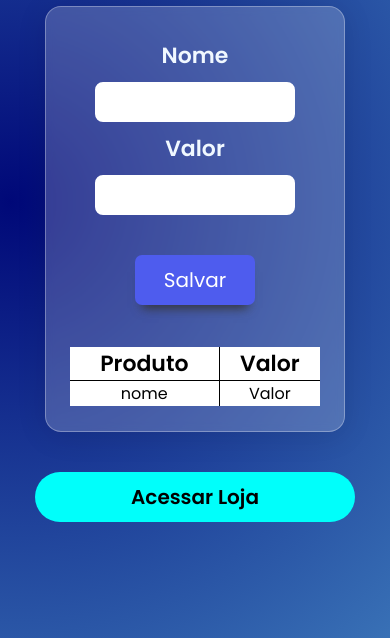
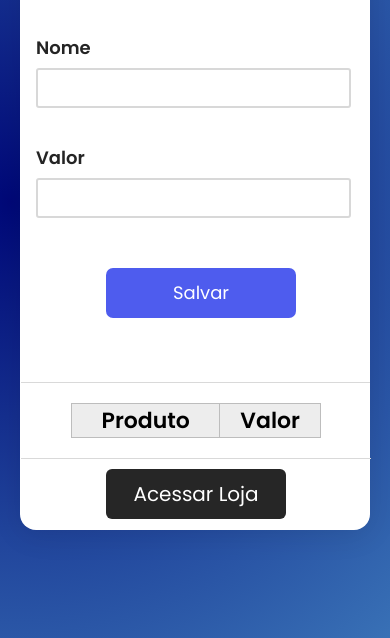
Before and after one commit to bvictor-a/Formulario, a plain HTML site: page index.html in a window 390 px wide. Shown: the part 206-844 px from the top of the page. Drawn offline with Linux system fonts and the light colour scheme.

Commit message:
feat: Estilização Css do Formulario

```diff
--- a/index.html
+++ b/index.html
@@ -13,9 +13,10 @@
 </head>
 
 <body>
-   <h1>Cadastro de Produtos</h1>
+
 
    <main>
+      <h1>Cadastro de Produtos</h1>
       <form action="">
          <label for="nomeProduto">Nome</label>
          <input id="campoNome" name="nomeProduto" type="text">
@@ -33,16 +34,15 @@
             </tr>
          </thead>
          <tbody>
-            <tr>
-               <td>nome</td>
-               <td>Valor</td>
-            </tr>
+            <tr></tr>
          </tbody>
       </table>
 
-      <br>
+      <div class="btn-info">
+         <a href="./infoLoja.html" target="_blank" rel="noopener noreferrer"> Acessar Loja</a>
+      </div>
    </main>
-   <a href="./infoLoja.html" target="_blank" rel="noopener noreferrer"> Acessar Loja</a>
    <script src="script.js"></script>
 </body>
+
 </html>
--- a/script.js
+++ b/script.js
@@ -4,12 +4,14 @@ function inserirDados() {
    var campoValor = document.getElementById('campoValor');
 
    if (campoTexto.value == '' | campoValor.value == '') {
-      alert("Nenhum dado inserido")
-   }
+      alert("Nome ou valor não inserido")
 
-   let tabela = document.getElementById('tableDados');
+   } else {
 
-   const novaLinha = tabela.insertRow();
+      let table = document.getElementById('tableDados');
+      let tableHeight = document.getElementById('tableDados').clientHeight;
+      if (tableHeight < 380) {
+         const novaLinha = table.insertRow();
 
          const celula1 = novaLinha.insertCell();
          const celula2 = novaLinha.insertCell();
@@ -19,4 +21,9 @@ function inserirDados() {
 
          campoTexto.value = '';
          campoValor.value = '';
+      } else {
+         alert("Numero máximo de produtos Atingido")
       }
+   }
+
+}
--- a/style.css
+++ b/style.css
@@ -20,21 +20,26 @@ body {
 }
 
 h1 {
-   text-align: center;
-   margin: 20px;
-   color: white;
+   display: flex;
+   align-items: center;
+   justify-content: center;
+   grid-area: title;
+   border-bottom: 1px solid #d9d9d9;
+   color: rgb(41, 41, 41);
 }
 
 main {
    width: 800px;
-   height: 500px;
+   height: 580px;
 
-   display: flex;
-   flex-direction: row;
-   align-items: center;
-   justify-content: space-between;
+   display: grid;
+   grid-template-columns: 1fr 1fr;
+   grid-template-rows: 80px 420px auto;
+   grid-template-areas: "title title"
+      "form table"
+      "link link";
 
-   background: rgba(255, 255, 255, 0.2);
+   background: rgb(255, 255, 255);
    border-radius: 16px;
    box-shadow: 0 4px 30px rgba(0, 0, 0, 0.1);
    backdrop-filter: blur(5px);
@@ -44,111 +49,177 @@ main {
 }
 
 form {
-   width: 360px;
-   height: 320px;
-
+   width: 400px;
+   height: 420px;
+   grid-area: form;
    display: flex;
    flex-direction: column;
    justify-content: center;
-   align-items: center;
-
+   border-right: 1px solid #d9d9d9;
+   padding: 20px 30px 0 30px;
 }
 
 label {
-   font-size: 22px;
+   font-size: 18px;
    font-weight: 700;
-   margin: 10px;
-   color: aliceblue;
+   margin-top: 30px;
+   line-height: 40px;
+   color: #242424;
+}
+
+input[type="text"],
+input[type="number"] {
+   width: 320px;
+   height: 40px;
+   border-radius: 3px;
+   padding: 8px;
+   outline: none;
+   border: 2px solid rgb(216, 216, 216);
+   font-size: 16px;
+   font-weight: 400;
+   caret-color: rgb(119, 119, 119);
+   color: rgb(76, 73, 73);
+   font-family: var(--font-family);
+   transition: all 0.2s;
+}
+
+input[type="text"]:focus,
+input[type="number"]:focus {
+   border-color: rgb(82, 82, 82);
+}
+
+input[type="text"]:hover,
+input[type="number"]:hover {
+   box-shadow: 0 5px 10px -7px rgb(164, 164, 164);
+}
+
+input[type="button"] {
+   width: 190px;
+   height: 50px;
+   margin: auto 70px;
+
+   border: none;
+   border-radius: 7px;
+   text-align: center;
+   font-family: var(--font-family);
+   font-size: 18px;
+   cursor: pointer;
+   background-color: #4e5cee;
+   color: white;
+}
+
+input[type="button"]:hover {
+   border: 1px solid white;
+   background-color: #6b77fa;
 }
 
 table {
-   width: 325px;
-   max-height: 450px;
+   border: 1px solid rgb(189, 189, 189);
+   width: 280px;
+   height: 20px;
+   max-height: 390px;
+   margin: 20px auto;
+   grid-area: table;
    border-collapse: collapse;
    background-color: white;
    border-spacing: 5px;
 }
 
+thead {
+   background-color: rgb(237, 237, 237);
+   border-bottom: 1px solid rgb(189, 189, 189);
+}
+
 th {
-   border-bottom: 1px solid;
    font-size: 22px;
 }
 
 th:first-child,
 td:first-child {
-   border-right: 1px solid;
+   border-right: 1px solid rgb(189, 189, 189);
 }
 
 td {
    text-align: center;
 }
 
+tr {
+   border: 1px solid rgb(189, 189, 189)
+}
+
+.btn-info {
+   border-top: 1px solid #d9d9d9;
+   padding: 10px;
+   grid-area: link;
+   display: flex;
+   flex-direction: row;
+   justify-content: center;
+   align-items: end;
+}
+
 a {
-   margin-top: 40px;
-   margin-bottom: 40px;
-   width: 800px;
+   width: 180px;
    height: 50px;
 
+
    display: flex;
+   /* lembrar de uxar o mixin junto com btn info */
+   flex-direction: row;
    justify-content: center;
    align-items: center;
 
 
-   background-color: #00fffb;
-   border-radius: 100px;
+   background-color: #262626;
+   border-radius: 6px;
    font-size: 20px;
    text-decoration: none;
-   color: rgb(0, 0, 0);
-   font-weight: 700;
+   color: rgb(255, 255, 255);
+
 
    font-family: var(--font-family);
 
 }
 
-input[type="text"],
-input[type="number"] {
-   width: 200px;
-   height: 40px;
-   border-radius: 8px;
-   outline: none;
-   padding: 8px;
-   border: 2px solid rgb(255, 255, 255);
-   font-size: 16px;
-   font-weight: 400;
-   caret-color: rgb(119, 119, 119);
-   color: rgb(76, 73, 73);
-   font-family: var(--font-family);
+a:hover {
+   transition: all 0.5s;
+   border: 1px solid black;
+   background-color: white;
+   color: #000000;
 }
 
-
-input[type="button"] {
-   width: 120px;
-   height: 50px;
-   border: none;
-   border-radius: 7px;
-   text-align: center;
-   margin-top: 40px;
-   font-family: var(--font-family);
-   font-size: 20px;
-   cursor: pointer;
-   background-color: #4e5cee;
-   color: white;
-   box-shadow: 0 10px 10px -7px rgb(53, 53, 53);
-}
-
-input[type="button"]:hover {
-   border: 1px solid white;
-   transition: all 0.5s;
-   transform: scale(1.1);
-   background-color: #6b77fa;
+@media (min-width: 825px) {
+   main {
+      margin: 30px;
+   }
 }
 
 @media (min-width: 677px) and (max-width: 825px) {
    main {
+      margin: 30px;
       width: 70vw;
       min-width: 400px;
       height: auto;
-      flex-direction: column;
+      grid-template-columns: 1fr;
+      grid-template-rows: 80px 420px auto auto;
+      grid-template-areas: "title"
+         "form"
+         "table"
+         "link";
+   }
+
+   form {
+      width: 100%;
+      border-right: 0;
+      border-bottom: 1px solid #d9d9d9;
+   }
+
+   input[type="text"],
+   input[type="number"] {
+      width: 100%;
+   }
+
+   input[type="button"] {
+      margin: auto;
    }
 
    a {
@@ -159,32 +230,78 @@ input[type="button"]:hover {
 
 @media (min-width: 480px) and (max-width: 677px) {
    main {
+      margin: 30px;
       width: 50vw;
       min-width: 400px;
       height: auto;
-      flex-direction: column;
+      grid-template-columns: 1fr;
+      grid-template-rows: 80px 420px auto auto;
+      grid-template-areas: "title"
+         "form"
+         "table"
+         "link";
+
+   }
+
+   h1 {
+      font-size: 28px;
+   }
+
+   form {
+      width: 399px;
+      border-right: 0;
+      border-bottom: 1px solid #d9d9d9;
+   }
+
+   input[type="text"],
+   input[type="number"] {
+      width: 340px;
    }
 
    a {
-      width: 360px;
+      width: 250px;
    }
 }
 
 @media (min-width: 320px) and (max-width: 480px) {
    main {
-      width: 20vw;
-      min-width: 300px;
+      margin: 30px;
+      width: 350px;
       height: auto;
-      flex-direction: column;
+      grid-template-columns: 1fr;
+      grid-template-rows: 80px 400px auto auto;
+      grid-template-areas: "title"
+         "form"
+         "table"
+         "link";
+
    }
 
-   a {
-      width: 320px;
+   .btn-info {
+      width: 350px;
+   }
+
+   h1 {
+      width: 349px;
+      font-size: 24px;
+   }
+
+   input[type="text"],
+   input[type="number"] {
+      width: 315px;
+   }
+
+   form {
+      width: 349px;
+      height: 400px;
+      border-right: 0;
+      border-bottom: 1px solid #d9d9d9;
+      padding: 15px;
    }
 
    table {
-      margin-top: 20px;
       width: 250px;
    }
 
+
 }
```
Also changed, not shown: Readme.md (added). Lines whose indentation alone changed are shown as unchanged.
